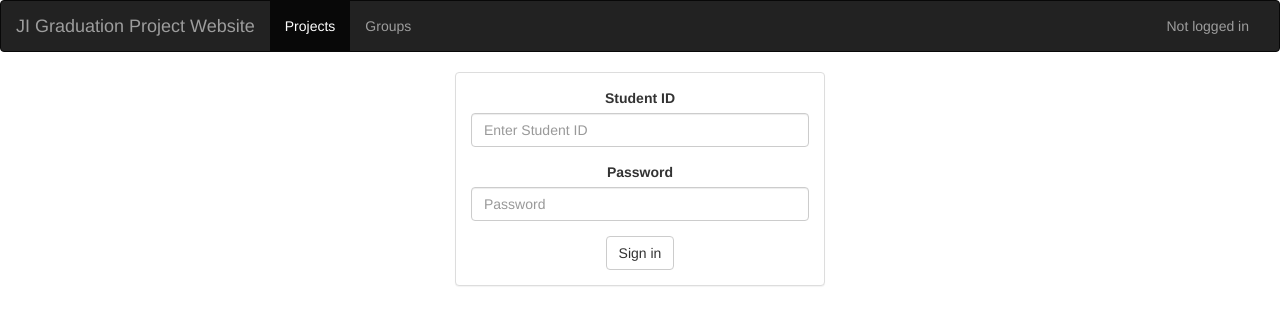
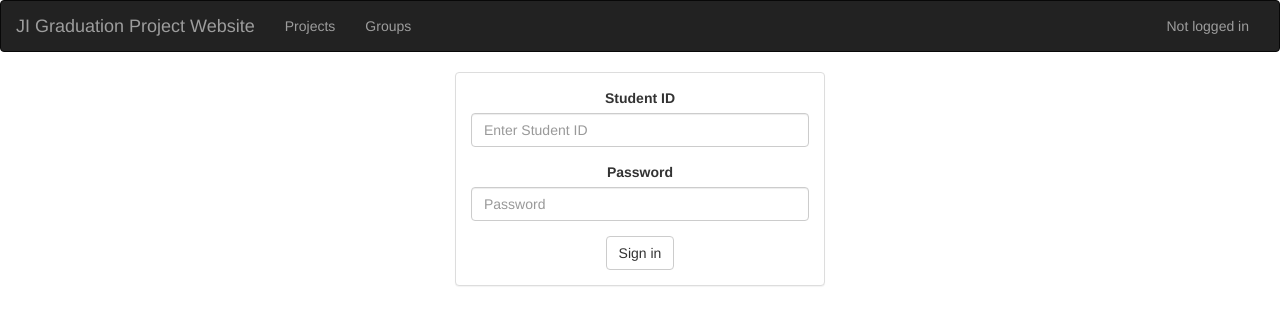
Before and after one commit to dbshch/Graduation_project_selection_site, a Python web app: template templates/login.html in a window 1280 px wide. Shown: the top 325 px of the page. Run offline with Jinja, Linux system fonts and the light colour scheme; the template is opened without the code that fills it, so the values that code supplies are empty; some libraries are stand-ins or nearby versions.

Commit message:
cancel active navbar-items effect for guests

```diff
--- a/templates/login.html
+++ b/templates/login.html
@@ -22,7 +22,7 @@
         </div>
         <div id="navbar" class="navbar-collapse collapse" aria-expanded="false">
             <ul class="nav navbar-nav">
-                <li class="active">
+                <li>
                     <a href="/">Projects</a>
                 </li>
                 <li>
```
